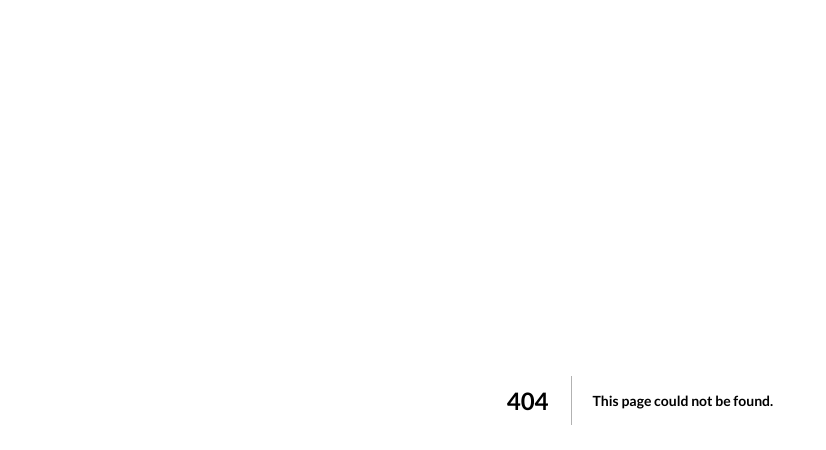
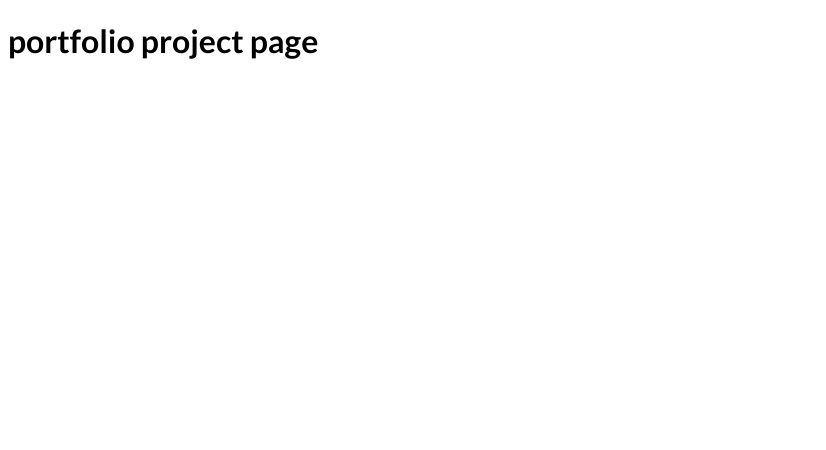
Before and after one commit to mokiong/Next-js-tutorial-udemy, a Next.js app: page /portfolio/1 in a window 1280 px wide. Before the commit this address had no page. Shown: the top 450 px of the page, without its empty margins (0-826 px from the left). Built offline with nearby package versions, Linux system fonts and the light colour scheme.

Commit message:
Create dynamic route

```diff
--- /dev/null
+++ b/pages/portfolio/[id].js
@@ -0,0 +1,9 @@
+function PortfolioProjectPage() {
+    return (
+        <div>
+            <h1>portfolio project page</h1>
+        </div>
+    );
+}
+
+export default PortfolioProjectPage;
```
Also changed, not shown: pages/portfolio/index.js (added, +9 -0 lines), pages/portfolio/list.js (added, +9 -0 lines), pages/about/index.js (renamed from pages/about.js).
